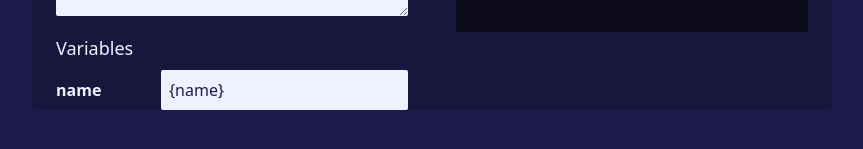
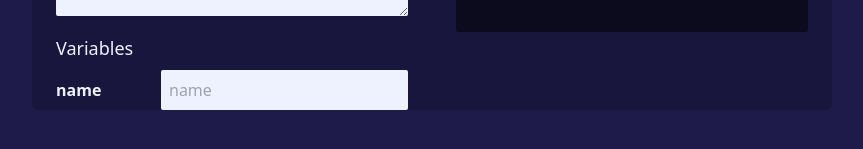
Before and after one commit to PhraseApp-Blog/icu-2023, a React (Vite) app: page / in a window 1280 px wide. Shown: the part 391-540 px from the top of the page, without its empty margins (208-1071 px from the left). Built offline with nearby package versions, Linux system fonts and the light colour scheme.

Commit message:
refactor: extract variables-for to module

```diff
--- a/src/App.jsx
+++ b/src/App.jsx
@@ -1,5 +1,10 @@
+import { nanoid } from "nanoid";
 import { IntlProvider } from "react-intl";
 import MessagePlayground from "./components/MessagePlayground";
+
+function id() {
+  return nanoid(10);
+}
 
 function App() {
   return (
@@ -21,7 +26,7 @@ function App() {
           messages.
         </p>
 
-        <MessagePlayground />
+        <MessagePlayground id={id()} />
       </main>
     </IntlProvider>
   );
--- a/src/components/MessagePlayground.jsx
+++ b/src/components/MessagePlayground.jsx
@@ -1,24 +1,8 @@
-import { parse } from "@formatjs/icu-messageformat-parser";
-import { nanoid } from "nanoid";
 import { useState } from "react";
 import { FormattedMessage } from "react-intl";
+import variablesFor from "../lib/variables-for";
 
-function variablesFor(message) {
-  try {
-    const ast = parse(message);
-    console.log({ ast });
-    const variables = ast
-      .map((node) => [1, 6].includes(node.type) && node.value)
-      .filter(Boolean);
-    return [variables, null];
-  } catch (e) {
-    console.error(e);
-    return [[], e.message];
-  }
-}
-
-export default function MessagePlayground() {
-  const id = nanoid(10);
+export default function MessagePlayground({ id }) {
   const [message, setMessage] = useState("Hello, {name}!");
   const [variables, parsingError] = variablesFor(message);
   const [values, setValues] = useState(
@@ -46,18 +30,23 @@ export default function MessagePlayground() {
 
         <h4 className="mt-3 block text-lg">Variables</h4>
         {/* Map variables to labeled inputs */}
-        {variables.map((variable) => (
-          <div key={variable} className="mt-2 flex items-center gap-2">
-            <label htmlFor={variable} className="basis-28 font-semibold">
-              {variable}
+        {variables.map(({ name, type }) => (
+          <div
+            key={`${id}-var-${name}`}
+            className="mt-2 flex items-center gap-2"
+          >
+            <label htmlFor={`${id}-${name}`} className="basis-28 font-semibold">
+              {name}
             </label>
+
             <input
-              id={variable}
+              id={`${id}-${name}`}
+              type={type === "number" ? "number" : "text"}
               className="flex-grow rounded-sm bg-indigo-50 p-2 text-indigo-950"
-              placeholder={variable}
-              value={values[variable] || ""}
+              placeholder={type === "number" ? "0" : name}
+              value={values[name] || ""}
               onChange={(e) =>
-                setValues((prev) => ({ ...prev, [variable]: e.target.value }))
+                setValues((prev) => ({ ...prev, [name]: e.target.value }))
               }
             />
           </div>
--- /dev/null
+++ b/src/lib/variables-for.js
@@ -0,0 +1,23 @@
+import { parse } from "@formatjs/icu-messageformat-parser";
+
+export default function variablesFor(message) {
+  try {
+    const ast = parse(message);
+    console.log(ast);
+    const variables = ast
+      .map((node) => {
+        switch (node.type) {
+          case 1:
+            return { name: node.value, type: "string" };
+          case 6:
+            return { name: node.value, type: "number" };
+        }
+      })
+      .filter(Boolean);
+
+    return [variables, null];
+  } catch (e) {
+    console.error(e);
+    return [[], e.message];
+  }
+}
```
